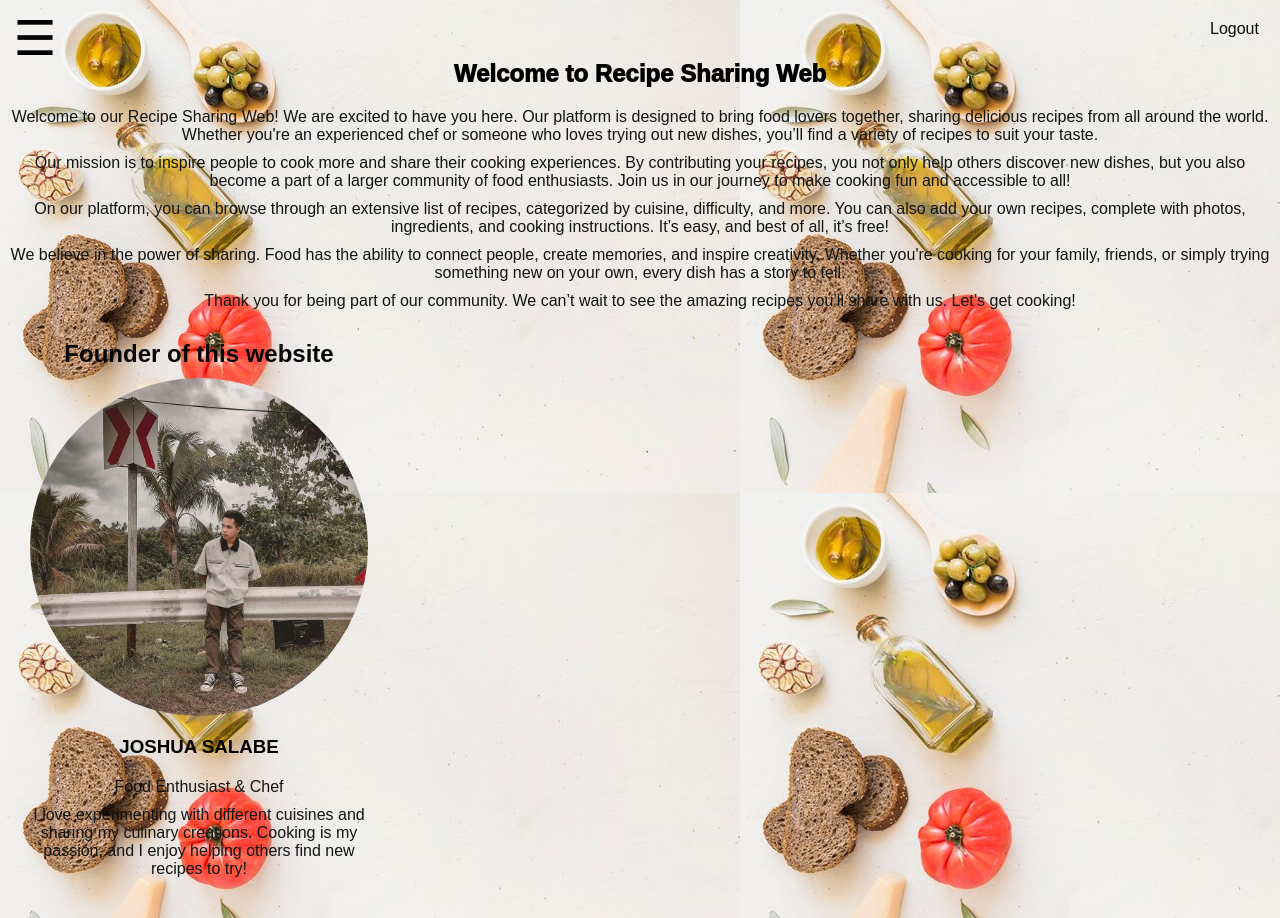
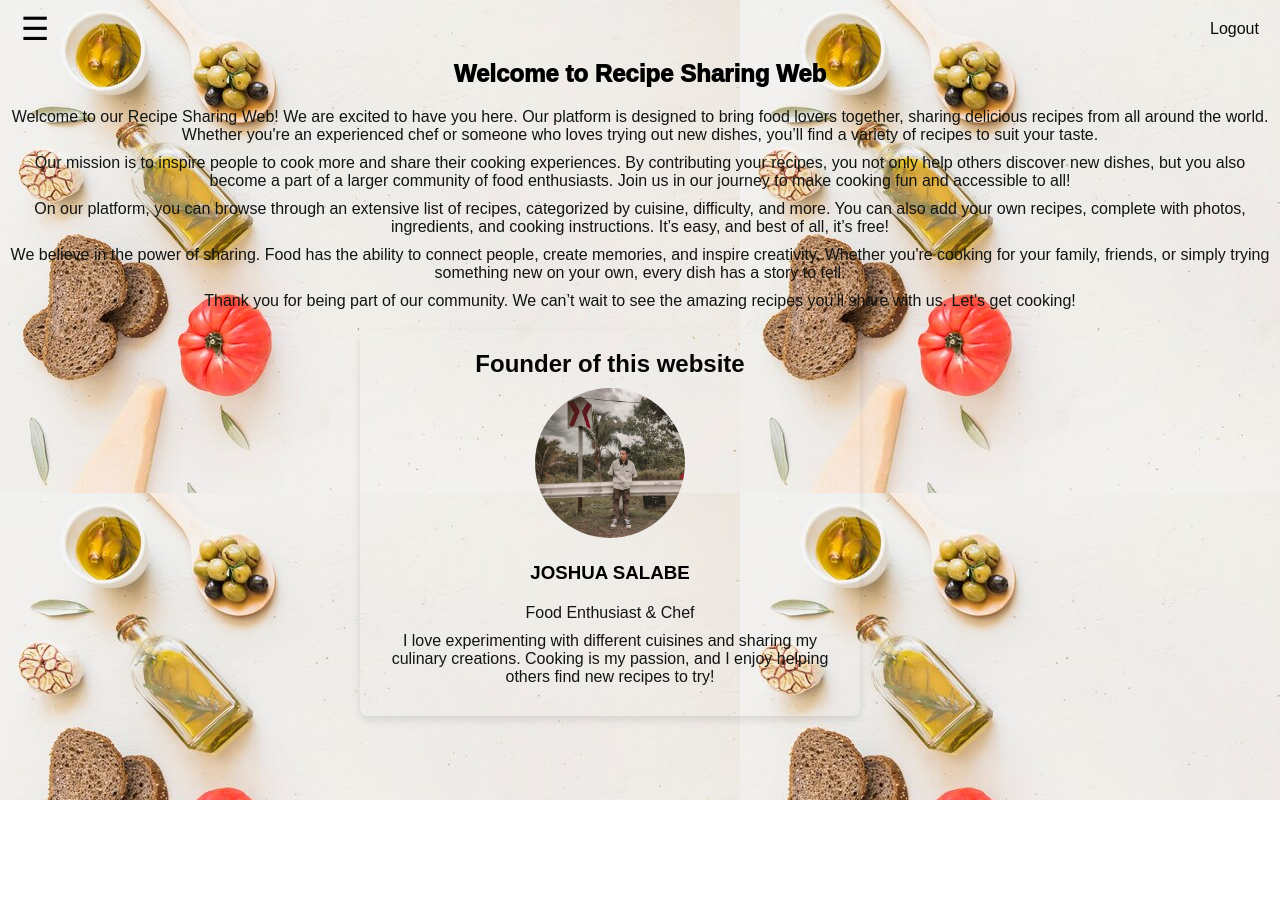
Before and after one commit to Josh-sal07/jsmid, a plain HTML site: page index2.html in a window 1280 px wide. After the commit the page ends 800 px from the top, so only its background shows below. Drawn offline with Linux system fonts and the light colour scheme.

Commit message:
anotherchanges

```diff
--- a/index2.html
+++ b/index2.html
@@ -8,21 +8,22 @@
 </head>
 <STYLE>
   .profile-section {
-      width: 30%;
+      width: 60%;
+      max-width: 500px; /* to prevent it from becoming too wide on large screens */
+      background-color: transparent;
       padding: 20px;
-      background-color: transparent;
-      justify-content: center;
-
-
+      border-radius: 8px;
+      box-shadow: 0 4px 8px rgba(0, 0, 0, 0.1);
+      text-align: center;
+      margin-top: 20px;
+      margin-left: 350px;
     }
 
     .profile-img {
-      width: 100%;
-      height: auto;
+      width: 150px;
+      height: 150px;
       border-radius: 50%;
-      display: flex;
-      justify-content: center;
-      align-items: center;
+      margin: 0 auto;
     }
 
     .profile-info {
@@ -31,6 +32,18 @@
 
     .profile-info h3 {
       margin-bottom: 10px;
+    }
+
+    /* Responsive design for smaller screens */
+    @media (max-width: 768px) {
+      .content {
+        margin-left: 0;
+      }
+
+      .message-section, .profile-section {
+        width: 100%;
+        margin: 0;
+      }
     }
 </STYLE>
 <body>
--- a/styles.css
+++ b/styles.css
@@ -91,7 +91,6 @@
 
   .open-btn {
     background-color: transparent;
-
     color: #030202;
     border-radius: 8px;
     padding: none;
@@ -100,7 +99,7 @@
     cursor: pointer;
     margin-bottom: 20px;
     border: none;
-    font-size: 3em;
+    font-size: 2em;
 
   }
 
```
